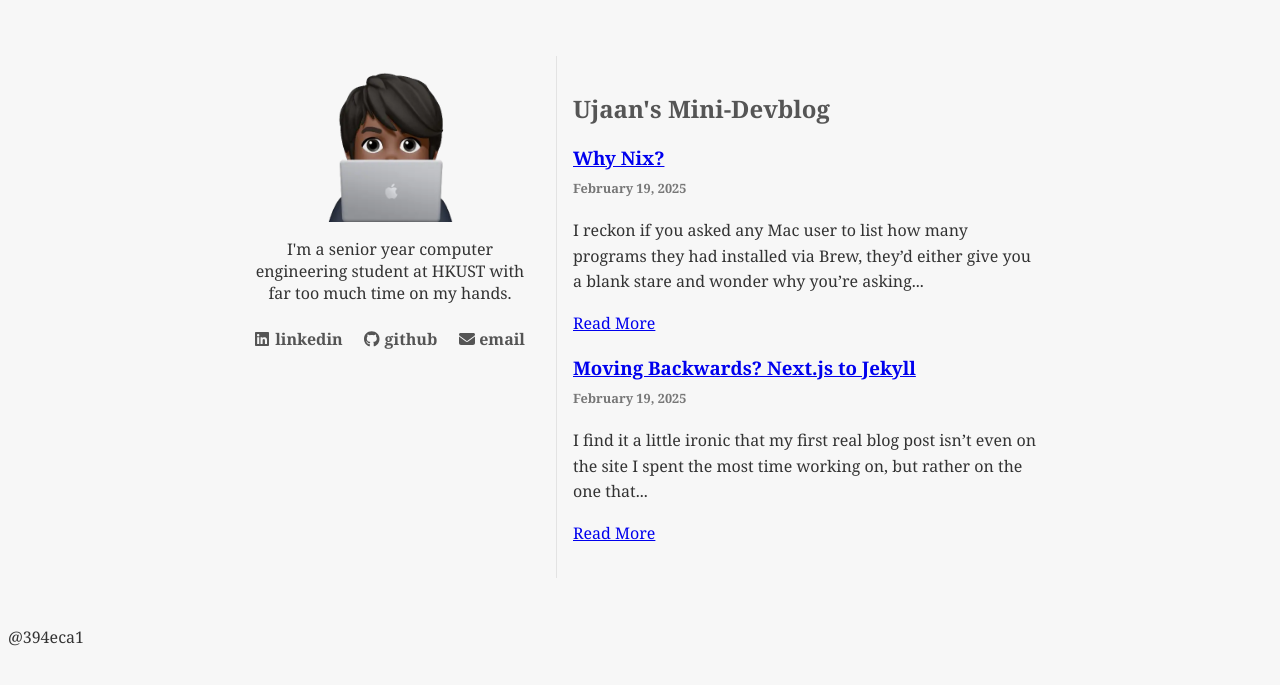
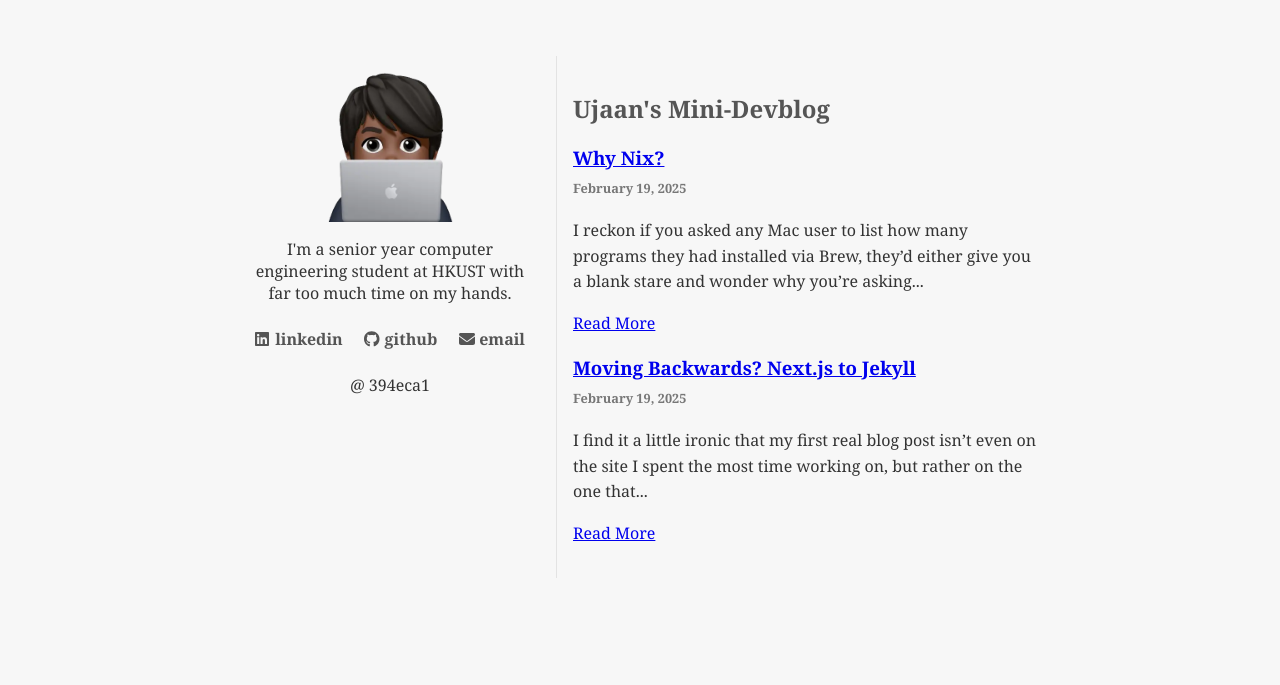
Before and after one commit to ujaandas/ujaandas.github.io, a Jekyll site: the page built from index.html, in a window 1280 px wide. Shown: the top 685 px of the page. Built offline with Jekyll 4.4.1, drawn with Linux system fonts in a browser that asks for light colours.

Commit message:
test post commit hook

```diff
--- a/_includes/sidebar.html
+++ b/_includes/sidebar.html
@@ -63,4 +63,5 @@
       </a>
     </li>
   </ul>
+  <p>@ {% include commit.html %}</p>
 </div>
--- a/_layouts/default.html
+++ b/_layouts/default.html
@@ -9,5 +9,4 @@
       </main>
     </div>
   </body>
-  <footer>@{% include commit.html %}</footer>
 </html>
--- a/scripts/commit.rb
+++ b/scripts/commit.rb
@@ -1 +1 @@
-File.write("_includes/commit.html", `git rev-parse --short HEAD`)
+File.write("_includes/commit.html", `git rev-parse HEAD`)
```
